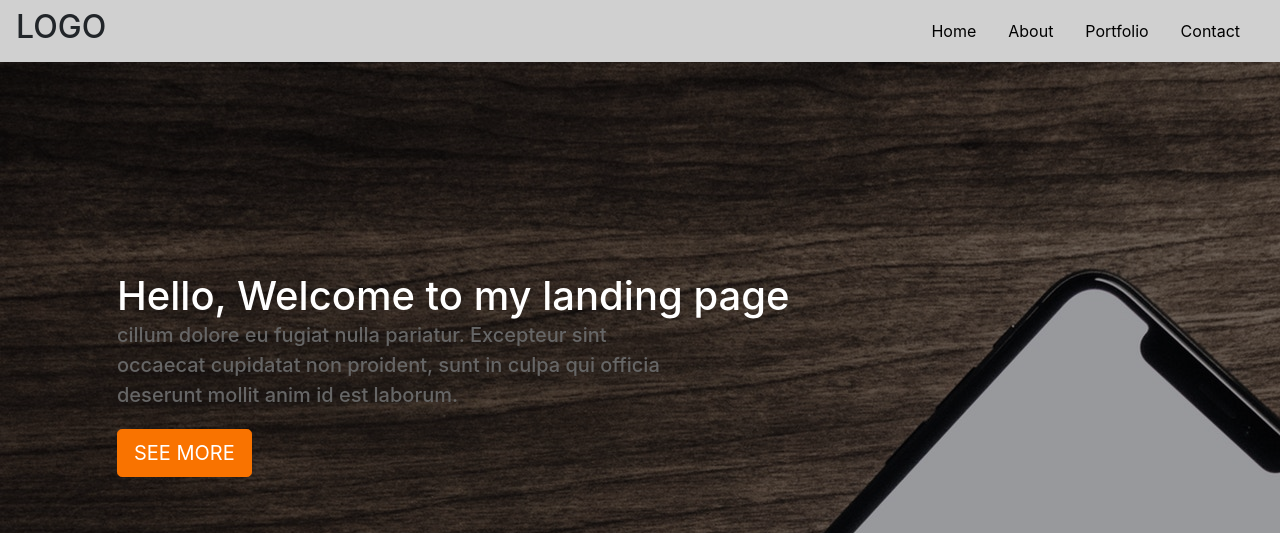
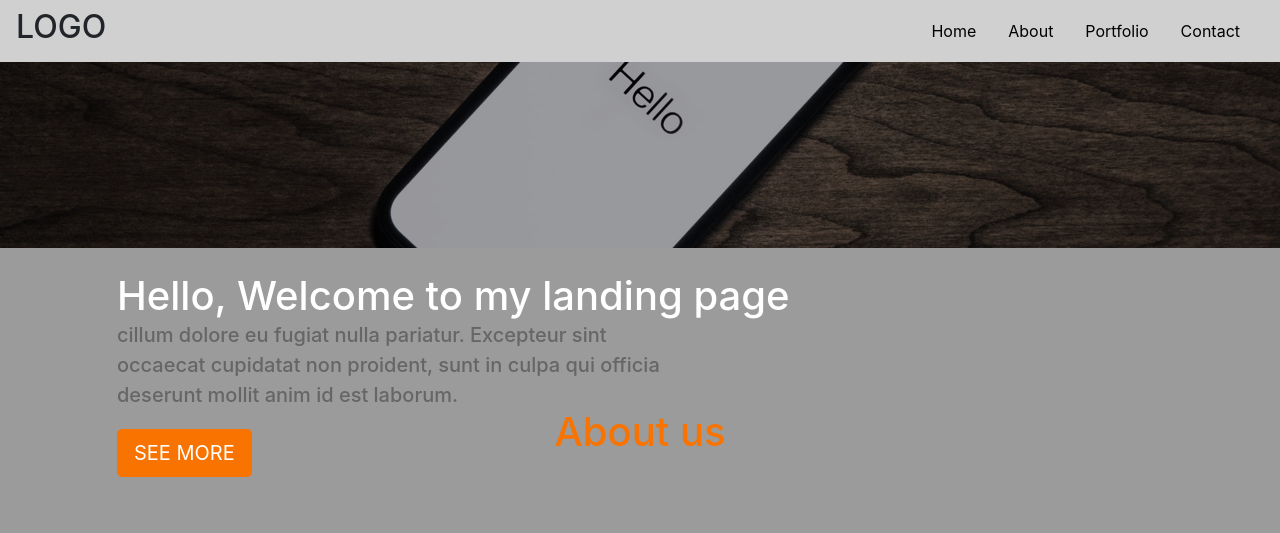
Before and after one commit to ankitasangodkar/Project_2, a PHP site: page / in a window 1280 px wide. Shown: the top 533 px of the page. Run offline with PHP 8.4, Linux system fonts and the light colour scheme.

Commit message:
Add files via upload

```diff
--- a/css/main_style.css
+++ b/css/main_style.css
@@ -15,10 +15,13 @@
   justify-content: flex-end; }
 
 .header {
-  background-size: cover;
+  padding-top: 10rem;
+  padding-bottom: calc(10rem - 72px);
+  background: url("../images/bg-image.jpg") no-repeat 0 0;
   background-position: center;
-  background: url("../images/bg-image.jpg") no-repeat 0 0;
-  height: 100vh; }
+  background-repeat: no-repeat;
+  background-attachment: scroll;
+  background-size: cover; }
 
 .overlay {
   position: absolute;
```
